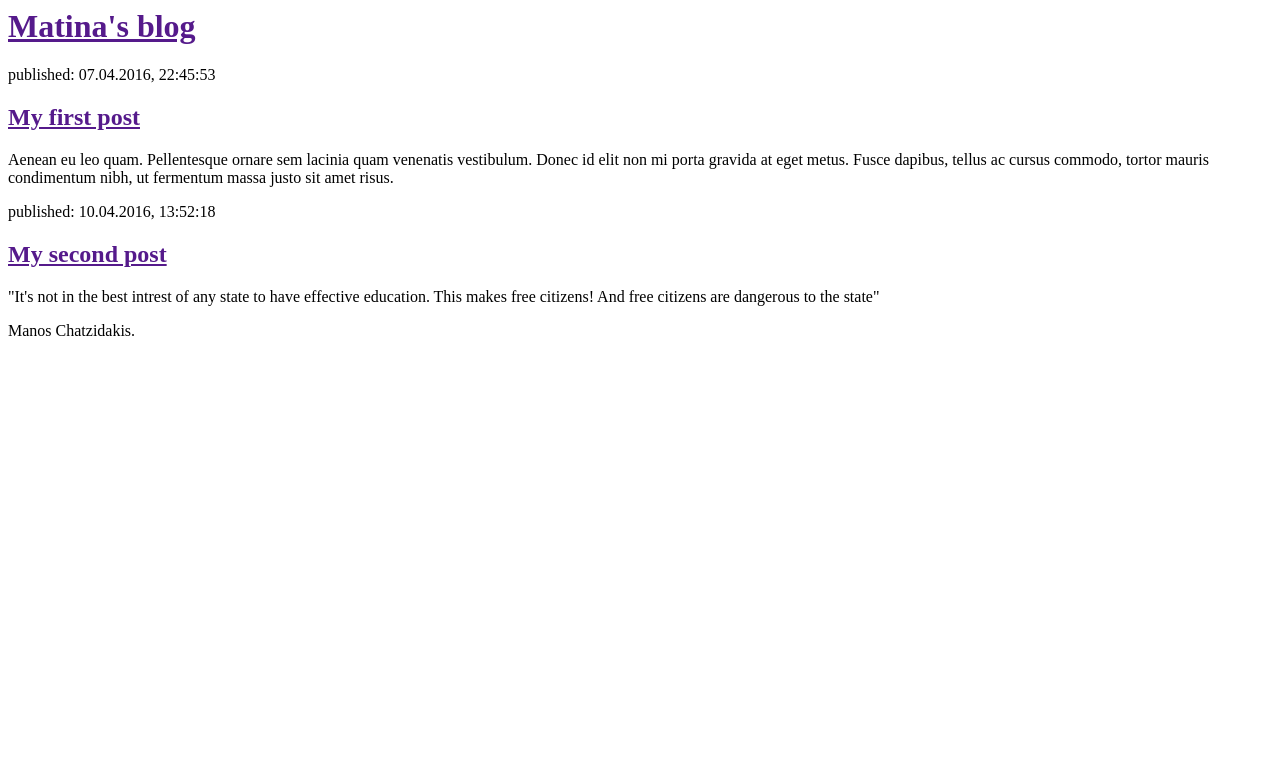
After one commit to matinazoe/my-first-blog, a Django app: template blog/templates/blog/post_list old.html in a window 1280 px wide. The commit adds this page. Shown: the top 783 px of the page. Run offline with Django 3.2, Linux system fonts and the light colour scheme; the template is opened without the code that fills it, so the values that code supplies are empty.

Commit message:
modified templates

```diff
--- /dev/null
+++ b/blog/templates/blog/post_list old.html
@@ -0,0 +1,24 @@
+<html>
+    <head>
+        <title>Matina's blog</title>
+    </head>
+    <body>
+        <div>
+            <h1><a href="">Matina's blog</a></h1>
+        </div>
+
+        <div>
+            <p>published: 07.04.2016, 22:45:53</p>
+            <h2><a href="">My first post</a></h2>
+            <p>Aenean eu leo quam. Pellentesque ornare sem lacinia quam venenatis vestibulum. Donec id elit non mi porta gravida at eget metus. Fusce dapibus, tellus ac cursus commodo, tortor mauris condimentum nibh, ut fermentum massa justo sit amet risus.</p>
+        </div>
+
+        <div>
+            <p>published: 10.04.2016, 13:52:18</p>
+            <h2><a href="">My second post</a></h2>
+            <p>"It's not in the best intrest of any state to have effective education.
+			This makes free citizens!  And free citizens are dangerous to the state" </p>
+            <p> Manos Chatzidakis.</p>
+        </div>
+    </body>
+</html>
--- a/blog/views.py
+++ b/blog/views.py
@@ -1,5 +1,7 @@
 from django.shortcuts import render
+from django.utils import timezone
+from .models import Post
 
-# Create your views here.
 def post_list(request):
-    return render(request, 'blog/post_list.html', {})
+    posts = Post.objects.filter(published_date__lte=timezone.now()).order_by('published_date')
+    return render(request, 'blog/post_list.html', {'posts': posts})
```
Also changed, not shown: blog/templates/blog/post_list.html (+7 -11 lines).
